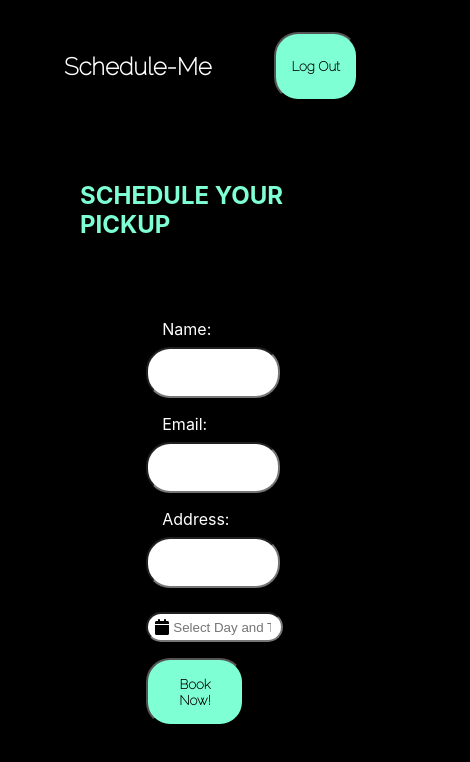
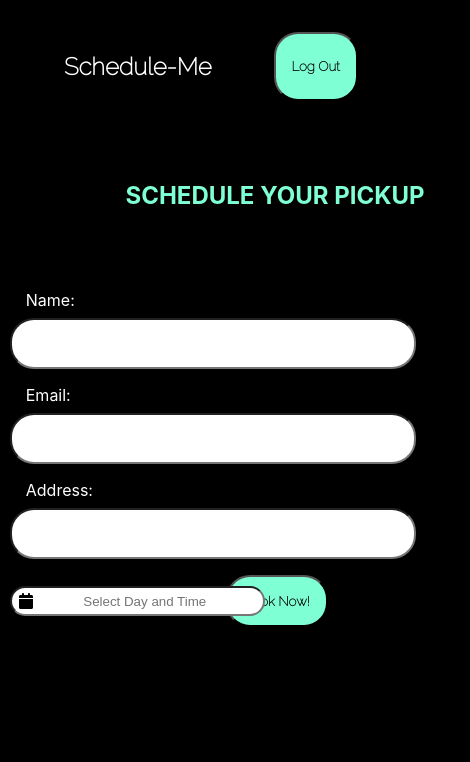
Before and after one commit to AdamRuffner/scheduling-app, a React (Create React App) app in the folder client/: page /book in a window 390 px wide. Shown: the top 762 px of the page, 470 px wide, since content can reach past the window. Built offline with nearby package versions, Linux system fonts and the light colour scheme.

Commit message:
started mobile styling

```diff
--- a/client/src/components/forms.css
+++ b/client/src/components/forms.css
@@ -53,7 +53,6 @@ button:hover {
 
 .react-datepicker__calendar-icon {
   margin-top: 7px;
-  /* margin-left: 30px; */
 }
 
 .react-datepicker__day--selected {
@@ -101,3 +100,23 @@ h3 {
   width: 30%;
   margin: 0 auto;
 }
+
+/* Styling for mobile */
+
+@media only screen and (max-width: 390px) {
+  .style {
+    width: 95%;
+  }
+
+  .title {
+    width: 100%;
+  }
+
+  h3 {
+    width: 100%;
+  }
+
+  .lottie {
+    width: 60%;
+  }
+}
```
